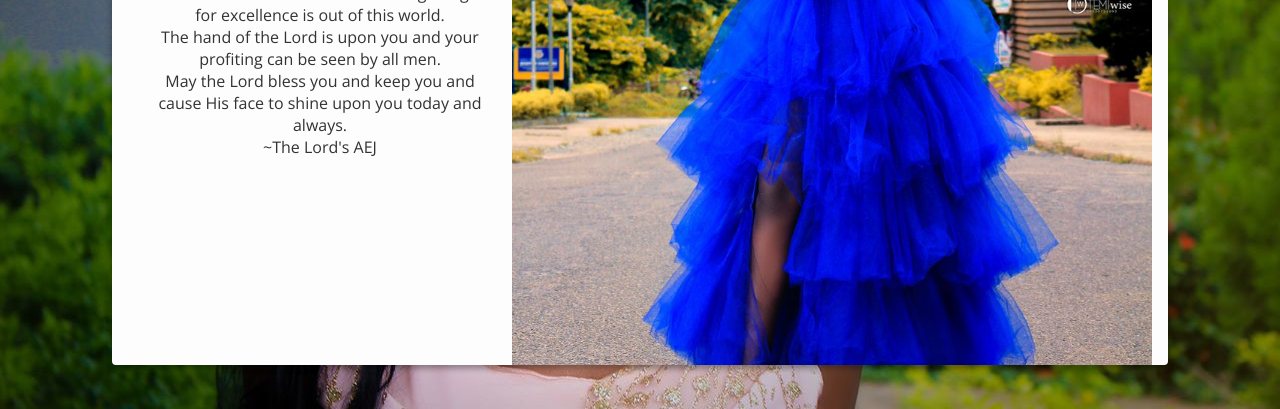
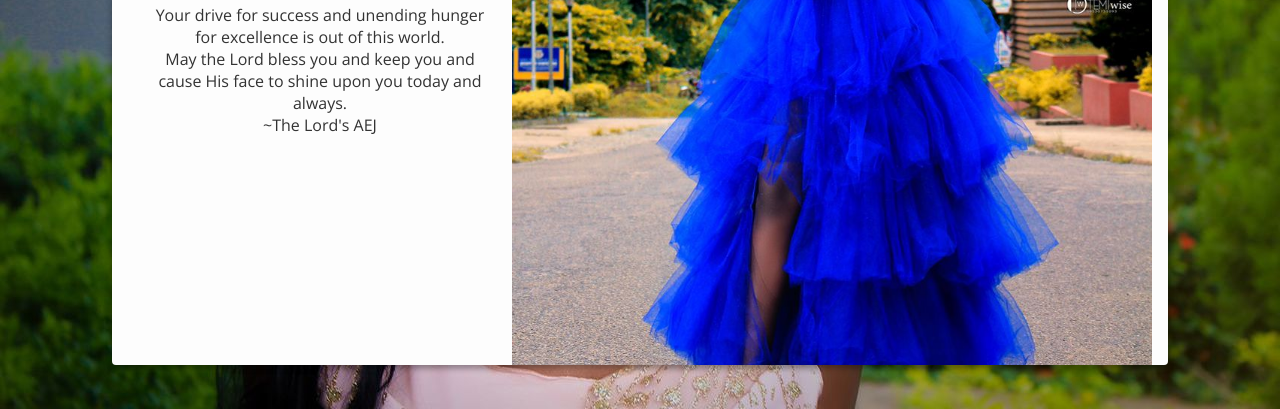
Before and after one commit to LordAEJ/celestina, a plain HTML site: page index.html in a window 1280 px wide. Shown: the part 391-800 px from the top of the page. Drawn offline with nearby package versions, Linux system fonts and the light colour scheme.

Commit message:
Update index.html

```diff
--- a/index.html
+++ b/index.html
@@ -23,8 +23,6 @@
 
       Your drive for success and unending hunger for excellence is out of this world.<br>
 
-      The hand of the Lord is upon you and your profiting can be seen by all men.<br>
-
       May the Lord bless you and keep you and cause His face to shine upon you today and always.<br>
       ~The Lord's AEJ</p>
     </div>
```
